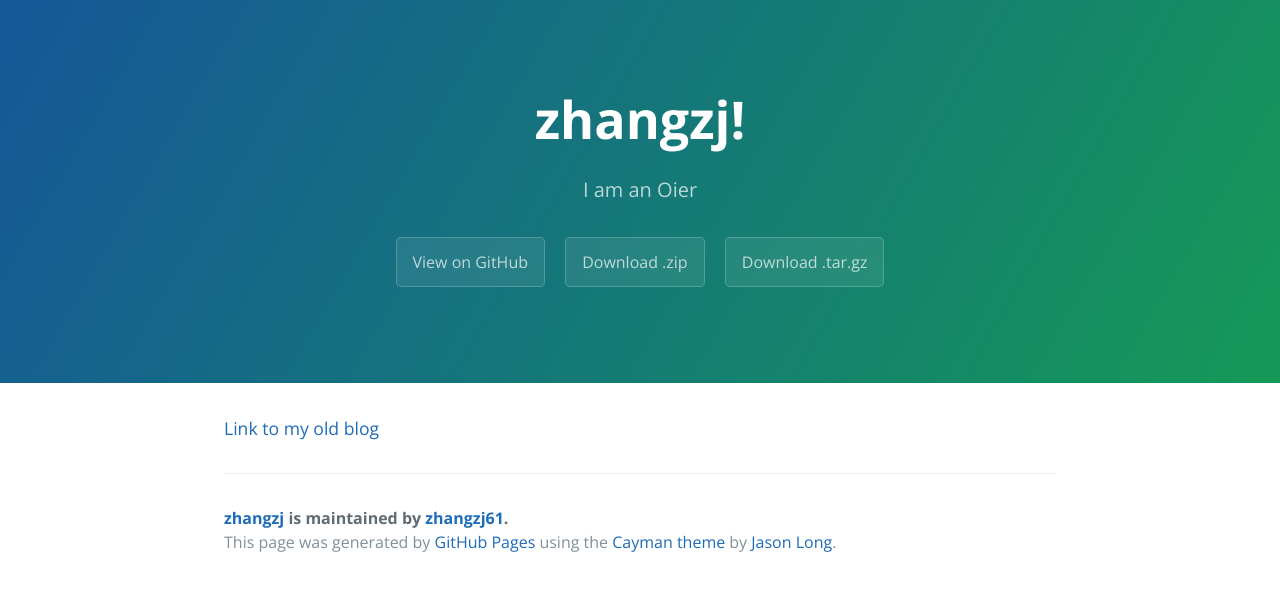
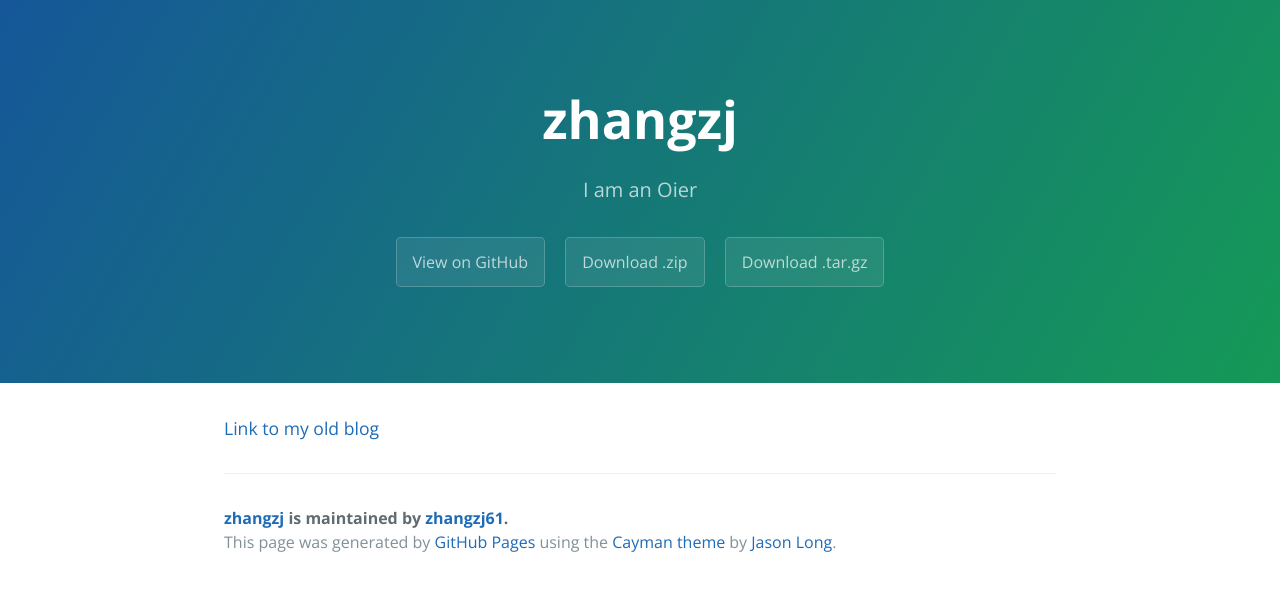
Before and after one commit to zhangzj61/zhangzj, a plain HTML site: page index.html in a window 1280 px wide. Drawn offline with nearby package versions, Linux system fonts and the light colour scheme.

Commit message:
Update index.html

```diff
--- a/index.html
+++ b/index.html
@@ -11,7 +11,7 @@
   </head>
   <body>
     <section class="page-header">
-      <h1 class="project-name">zhangzj!</h1>
+      <h1 class="project-name">zhangzj</h1>
       <h2 class="project-tagline">I am an Oier</h2>
       <a href="https://github.com/zhangzj61/zhangzj" class="btn">View on GitHub</a>
       <a href="https://github.com/zhangzj61/zhangzj/zipball/master" class="btn">Download .zip</a>
```
